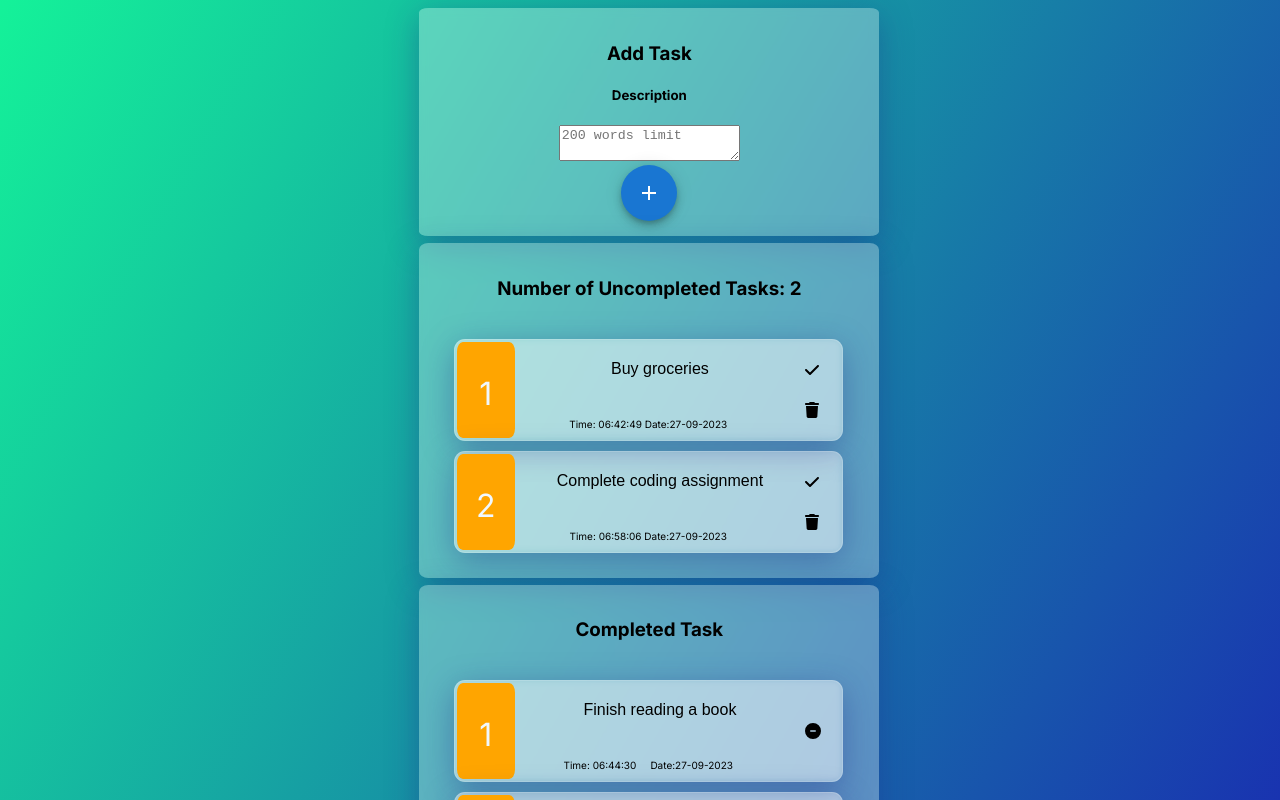
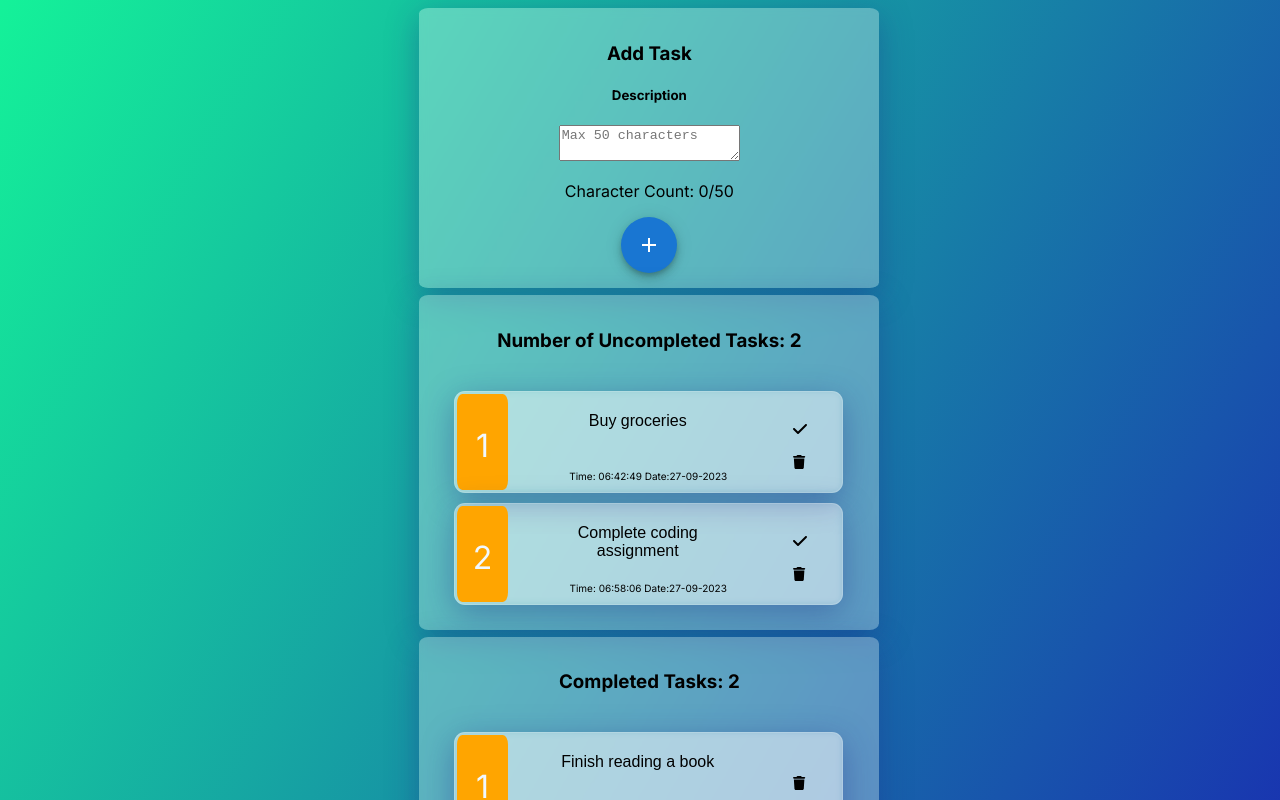
Before and after one commit to RahulSharma128/Volyo-Solutions-Project, a Next.js app: page / in a window 1280 px wide. Shown: the top 800 px of the page. Built offline with nearby package versions, Linux system fonts and the light colour scheme; data requests are answered from the project's data file.

Commit message:
version 2.2

```diff
--- a/public/AlertComponent.js
+++ b/public/AlertComponent.js
@@ -2,6 +2,7 @@ import React, { useState, useEffect } from 'react';
 import Alert from '@mui/material/Alert';
 import AlertTitle from '@mui/material/AlertTitle';
 import Stack from '@mui/material/Stack';
+
 function AlertComponent({ severity, message, onClose }) {
   const [showAlert, setShowAlert] = useState(false);
 
--- /dev/null
+++ b/public/DialogTitle.js
@@ -0,0 +1,53 @@
+import * as React from 'react';
+import Button from '@mui/material/Button';
+import Dialog from '@mui/material/Dialog';
+import DialogActions from '@mui/material/DialogActions';
+import DialogContent from '@mui/material/DialogContent';
+import DialogContentText from '@mui/material/DialogContentText';
+import DialogTitle from '@mui/material/DialogTitle';
+
+import { FontAwesomeIcon } from "@fortawesome/react-fontawesome";
+import { faTrash } from "@fortawesome/free-solid-svg-icons";
+
+export default function AlertDialog({ handleDeleteClickWrapper, taskId, isTrue }) {
+   // console.log(taskId);
+  const [open, setOpen] = React.useState(false);
+
+  const handleClickOpen = () => {
+    setOpen(true);
+    console.log("true");
+  };
+
+  const handleClose = (x) => {
+    setOpen(false);
+    if(x==='Sure') handleDeleteClickWrapper(taskId,isTrue);
+
+
+  };
+
+  return (
+    <div>
+      <Button onClick={handleClickOpen} >
+      <FontAwesomeIcon icon={faTrash} style={{ color: 'black' }}/>
+      </Button>
+      <Dialog
+        open={open}
+        onClose={handleClose}
+        aria-labelledby="alert-dialog-title"
+        aria-describedby="alert-dialog-description">
+        <DialogTitle id="alert-dialog-title">
+          {"Are You Sure you want to delete?"}
+        </DialogTitle>
+        <DialogContent>
+        <DialogContentText id="alert-dialog-slide-description">
+         This action is irreversible
+          </DialogContentText>
+        </DialogContent>
+        <DialogActions>
+        <Button onClick={() => handleClose("Disagree")}>Cancel</Button>
+        <Button onClick={() => handleClose("Sure")} autoFocus>Sure</Button>
+        </DialogActions>
+      </Dialog>
+    </div>
+  );
+}
--- a/public/handleDeleteClick.js
+++ b/public/handleDeleteClick.js
@@ -29,3 +29,4 @@ const handleDeleteClick = async (taskId, isCompleted, fetchUncompletedTasks, fet
 };
 
 export default handleDeleteClick;
+// onClick={() => handleDeleteClickWrapper(task.id, true) }
--- a/src/app/page.js
+++ b/src/app/page.js
@@ -6,10 +6,11 @@ import styles from './page.module.css';
 import handleAddClick from '../../public/handleAddClick';
 import handleDeleteClick from '../../public/handleDeleteClick';
 import AlertComponent from '../../public/AlertComponent';
+import AlertDialog from '../../public/DialogTitle';
 import Fab from '@mui/material/Fab';
 import AddIcon from '@mui/icons-material/Add';
 import { FontAwesomeIcon } from "@fortawesome/react-fontawesome";
-import { faTrash, faCheck, faCircleMinus } from "@fortawesome/free-solid-svg-icons";
+import {  faCheck } from "@fortawesome/free-solid-svg-icons";
 
 const convertTime = (timestamp) => {
   const date = new Date(timestamp);
@@ -26,12 +27,25 @@ const convertTime = (timestamp) => {
 }
 };
 
-
 const Home = () => {
   const [formState, setFormState] = useState({
     ID: Date.now(),
     Title: '',
   });
+  const charLimit = 50; // Set your word limit here
+
+  const handleTextareaChange = (e) => {
+    const text = e.target.value;
+    if (text.length <= charLimit) {
+      setFormState({ ...formState, Title: text });
+    }
+  };
+
+
+  const countWords = (text) => {
+    return text.trim().split(/\s+/).filter(Boolean).length;
+  };
+
 
   const [uncompletedTasks, setUncompletedTasks] = useState([]);
   const [completedTasks, setCompletedTasks] = useState([]);
@@ -118,12 +132,15 @@ const Home = () => {
         <h3>Add Task</h3>
         <div>
           <h5>Description</h5>
-          <textarea placeholder="200 words limit"
+          <textarea  placeholder={`Max ${charLimit} characters`}
             type="text"
             name="Title"
             value={formState.Title}
-            onChange={(e) => setFormState({ ...formState, Title: e.target.value })}
+            onChange={handleTextareaChange}
           />
+           <p>
+           Character Count: {formState.Title.length}/{charLimit}
+          </p>
         </div>
         <div onClick={handleAddClickWrapper}>  <Fab color="primary" aria-label="add"><br/><AddIcon /></Fab></div></div>
       <div className={styles.todo}>
@@ -139,14 +156,14 @@ const Home = () => {
             </div>
             <div className={styles.buttons}>
             <div className={styles.button} onClick={() => handleMarkClick(task.id)}> <FontAwesomeIcon icon={faCheck} /></div>
-            <div className={styles.button} onClick={() => handleDeleteClickWrapper(task.id, false)}> <FontAwesomeIcon icon={faTrash} /></div>
+          <AlertDialog handleDeleteClickWrapper={handleDeleteClickWrapper} taskId={task.id} isTrue={false} />
          </div>
          </div>
           );
           })}
       </div>
       <div className={styles.todo}>
-        <h3>Completed Task</h3>
+      <h3>{completedTasks.length > 0? `Completed Tasks: ${completedTasks.length}`: uncompletedTasks.length > 0? 'All Task Completed': 'No Tasks Available'}</h3>
         <br />
         {completedTasks && completedTasks.map((task,index) => (
            <div key={task.id} className={styles.Items}>
@@ -156,7 +173,9 @@ const Home = () => {
              <p className={styles.Time}> Time: {convertTime(task.id).formattedTime} &nbsp; &nbsp; Date:{convertTime(task.id).formattedDate}</p>
            </div>
            <div className={styles.buttons}>
-           <div className={styles.button} onClick={() => handleDeleteClickWrapper(task.id, true)}> <FontAwesomeIcon icon={faCircleMinus} /></div>
+           <div className={styles.button}>
+           <AlertDialog handleDeleteClickWrapper={handleDeleteClickWrapper} taskId={task.id} isTrue={true} />
+           </div>
          </div>
          </div>
         ))}
@@ -166,5 +185,4 @@ const Home = () => {
   );
 };
 
-
 export default Home;
--- a/src/app/page.module.css
+++ b/src/app/page.module.css
@@ -3,6 +3,9 @@
   margin-left: 32%;
 }
 
+.icon-color {
+  color: red; /* Change 'red' to your desired color */
+}
 
 
 
```
